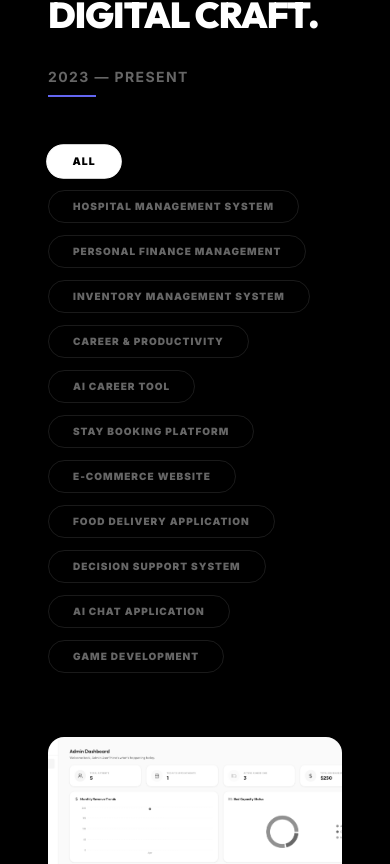
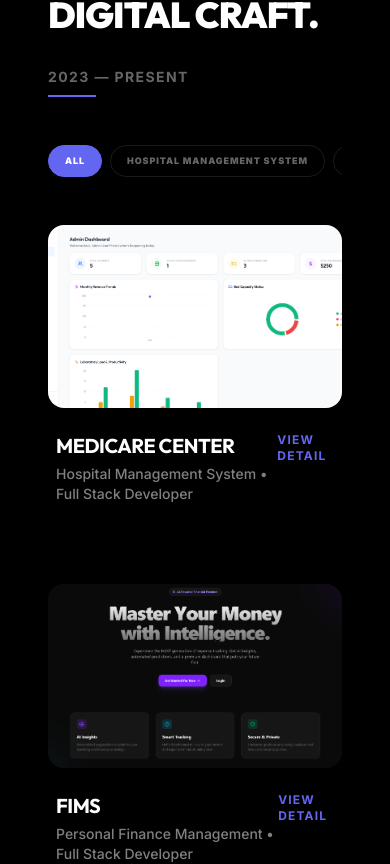
Before and after one commit to Minel03/React-Portfolio, a React (Vite) app: page / in a window 390 px wide. Shown: the part 2871-3735 px from the top of the page. Built offline with nearby package versions, Linux system fonts and the light colour scheme.

Commit message:
feat: add Projects and ProjectsItem components with filtering and animation support

```diff
--- a/src/components/Projects.jsx
+++ b/src/components/Projects.jsx
@@ -39,14 +39,22 @@ const Projects = () => {
       </div>
 
       {/* Filter Buttons */}
-      <div className="flex flex-wrap gap-3 mb-16">
+      <div
+        className="flex md:flex-wrap overflow-x-auto gap-2 md:gap-3 mb-10 md:mb-16 pb-2 md:pb-0 no-scrollbar snap-x"
+        style={{ scrollbarWidth: 'none', msOverflowStyle: 'none' }}
+      >
+        <style dangerouslySetInnerHTML={{ __html: `
+          .no-scrollbar::-webkit-scrollbar {
+            display: none;
+          }
+        ` }} />
         {categories.map((cat) => (
           <button
             key={cat}
             onClick={() => setActiveFilter(cat)}
-            className={`px-6 py-2 rounded-full text-[10px] font-black uppercase tracking-widest transition-all duration-300 border ${
+            className={`whitespace-nowrap shrink-0 snap-center px-4 py-2 md:px-6 md:py-2 rounded-full text-[9px] md:text-[10px] font-black uppercase tracking-widest transition-all duration-300 border ${
               activeFilter === cat
-                ? 'bg-black dark:bg-white text-white dark:text-black border-black dark:border-white scale-105'
+                ? 'bg-accent text-white border-accent md:scale-105'
                 : 'bg-transparent text-black/40 dark:text-white/40 border-black/10 dark:border-white/10 hover:border-accent hover:text-accent'
             }`}>
             {cat}
--- a/src/components/ProjectsItem.jsx
+++ b/src/components/ProjectsItem.jsx
@@ -23,7 +23,7 @@ const ProjectsItem = ({ title, role, category, index, image, id }) => {
         <motion.img
           src={image}
           alt={title}
-          className='w-full h-full object-cover grayscale group-hover:grayscale-0 group-hover:scale-105 transition-all duration-700 ease-[cubic-bezier(0.16,1,0.3,1)]'
+          className='w-full h-full object-cover grayscale-0 md:grayscale group-hover:grayscale-0 group-hover:scale-105 transition-all duration-700 ease-[cubic-bezier(0.16,1,0.3,1)]'
         />
 
         {/* Overlay */}
```
